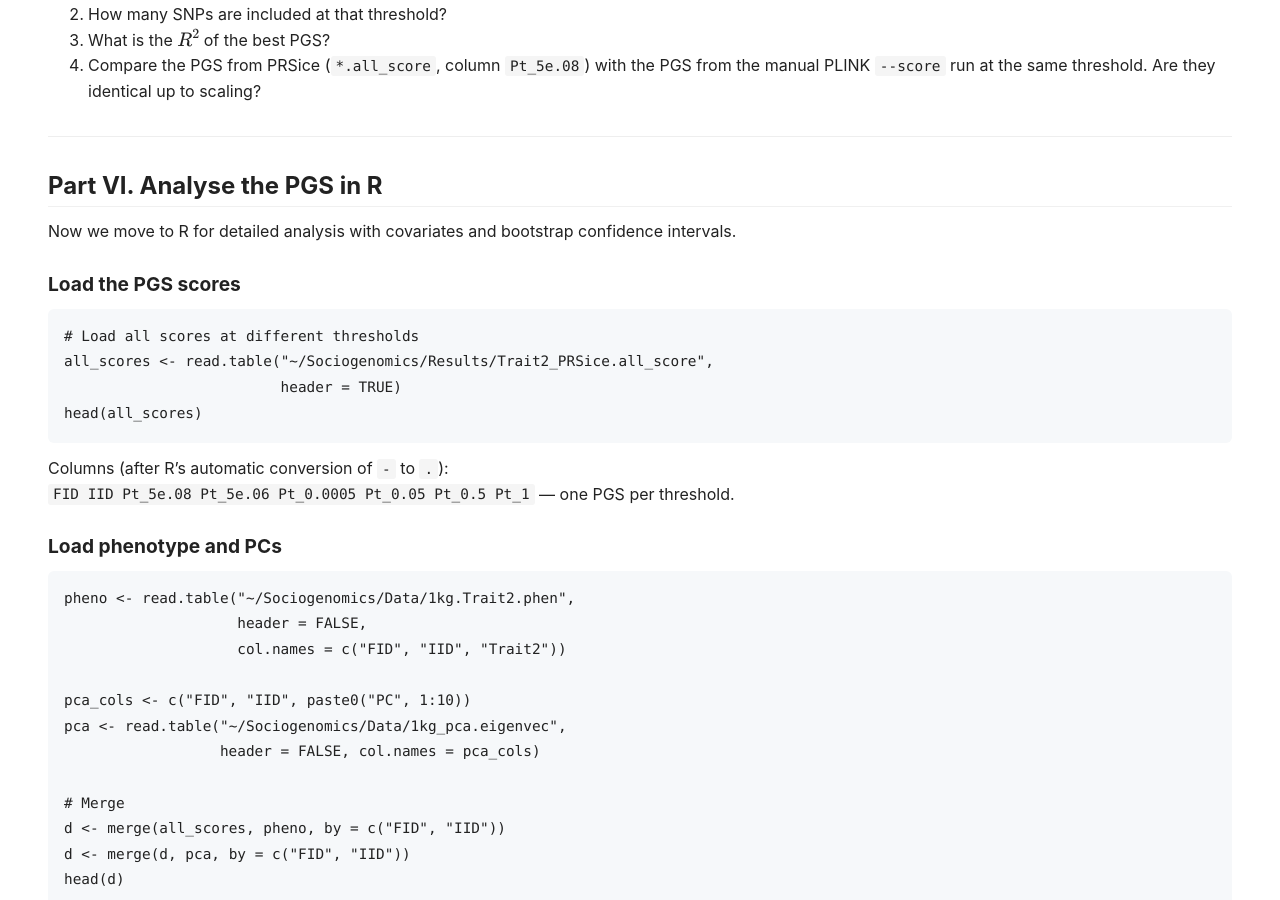
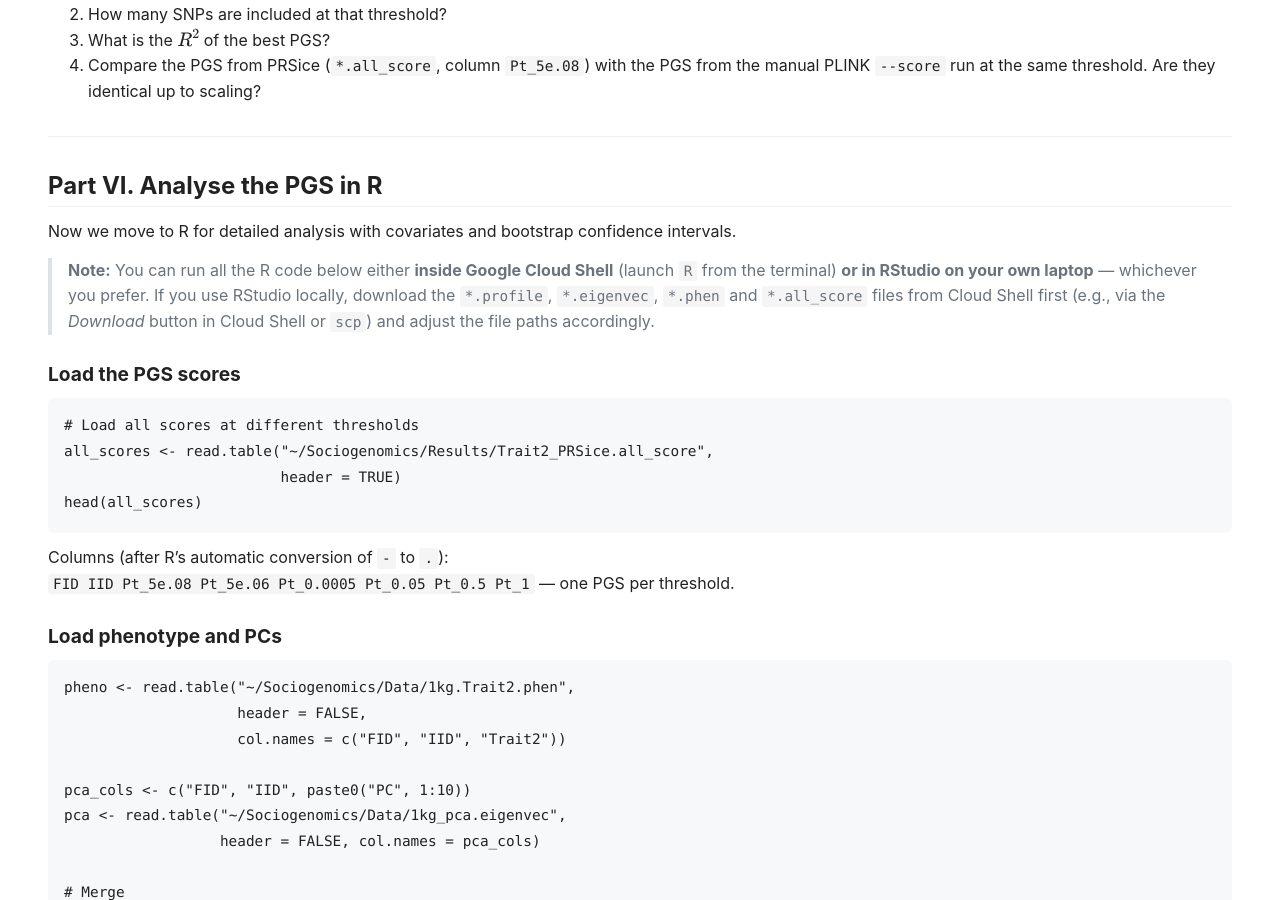
Before and after one commit to nicolabarban/sociogenomics_2025_2026, a Jekyll site: the page built from labs/week6/lab6.md, in a window 1280 px wide and 900 px high, scrolled down 9915 px. Built offline with Jekyll 4.4.1, drawn with Linux system fonts in a browser that asks for light colours; our own code applies the rules of GitHub Pages for plain Markdown files.

Commit message:
Lab 6: note that Part VI can be run in RStudio (not only Cloud Shell)
Co-Authored-By: Claude Opus 4.6 (1M context) <noreply@anthropic.com>

````diff
--- a/labs/week6/lab6.md
+++ b/labs/week6/lab6.md
@@ -442,6 +442,8 @@ The best threshold is highlighted in the darker colour.
 
 Now we move to R for detailed analysis with covariates and bootstrap confidence intervals.
 
+> **Note:** You can run all the R code below either **inside Google Cloud Shell** (launch `R` from the terminal) **or in RStudio on your own laptop** --- whichever you prefer. If you use RStudio locally, download the `*.profile`, `*.eigenvec`, `*.phen` and `*.all_score` files from Cloud Shell first (e.g., via the *Download* button in Cloud Shell or `scp`) and adjust the file paths accordingly.
+
 ### Load the PGS scores
 
 ```r
````
